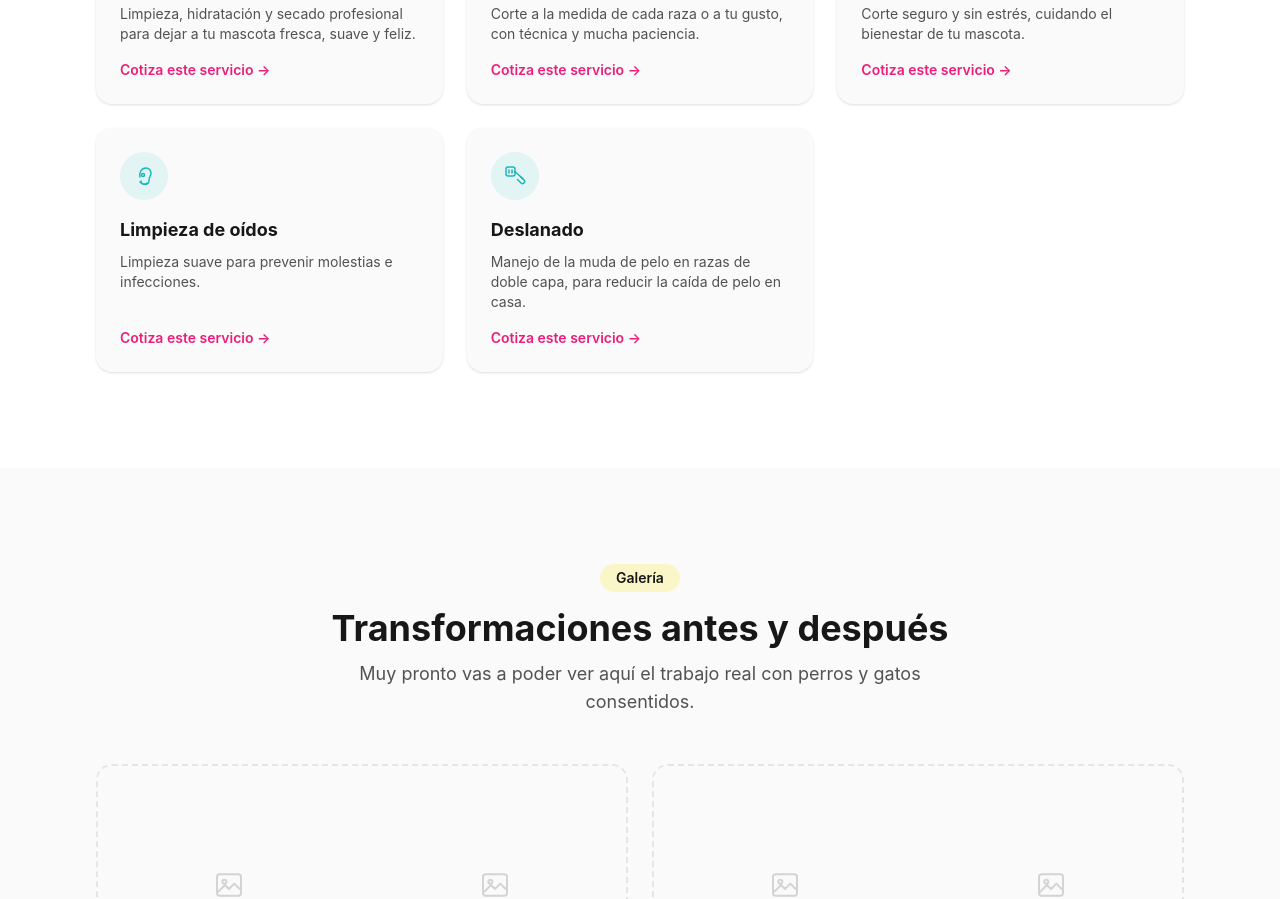
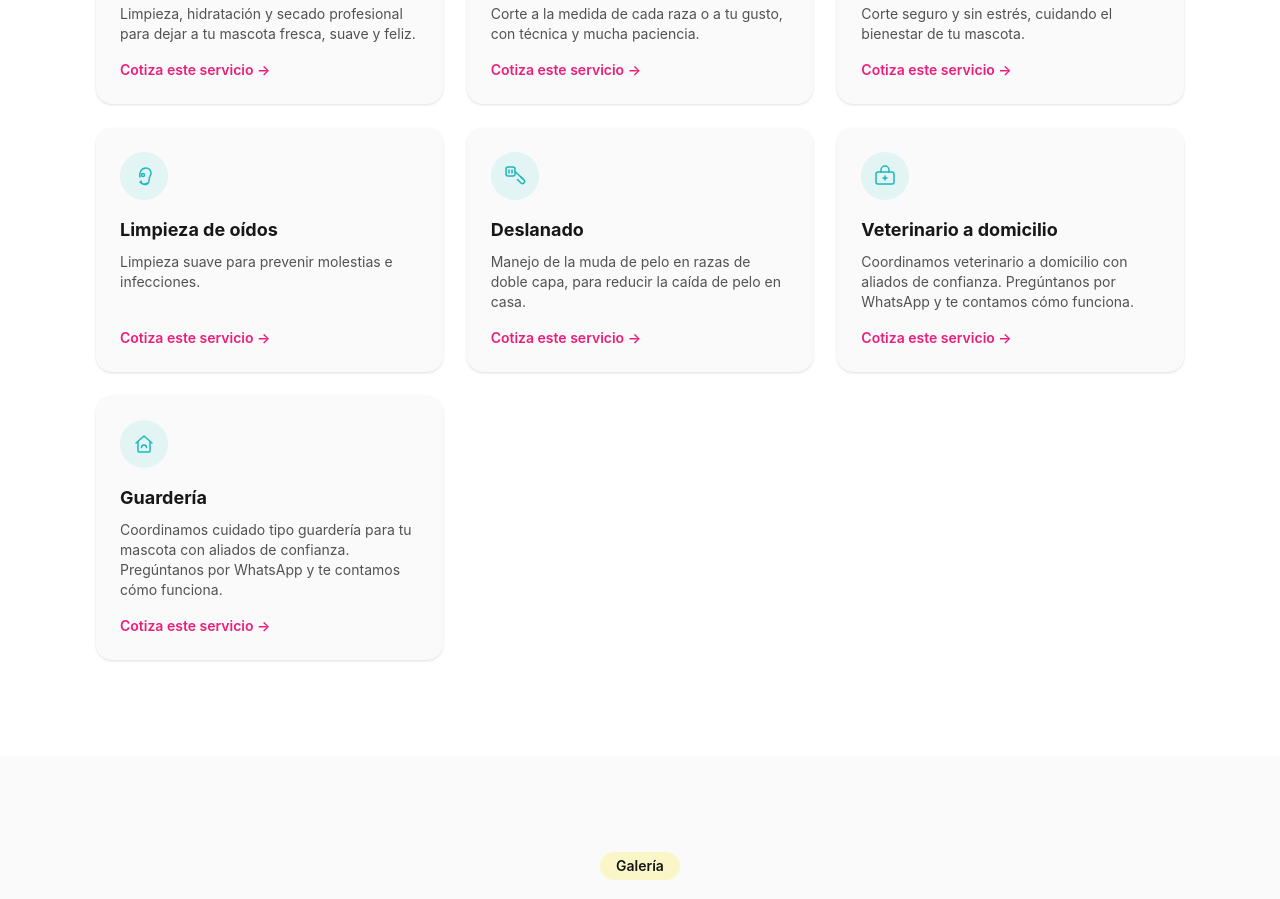
Before and after one commit to keniercccl/enredados-grooming-landing, a React (Vite) app: page / in a window 1280 px wide. Shown: the part 1940-2839 px from the top of the page. Built offline with nearby package versions, Linux system fonts and the light colour scheme.

Commit message:
feat: sprint 9 - servicios de Veterinario a domicilio y Guarderia
Agrega dos servicios nuevos a data/services.ts, coordinados con
aliados de confianza (sin nombrarlos) y cotizables por WhatsApp igual
que el resto. Suma los iconos VetIcon y DaycareIcon.

```diff
--- a/src/components/common/icons.tsx
+++ b/src/components/common/icons.tsx
@@ -53,6 +53,26 @@ export function EarIcon(props: SVGProps<SVGSVGElement>) {
   )
 }
 
+export function VetIcon(props: SVGProps<SVGSVGElement>) {
+  return (
+    <svg {...defaultProps} {...props}>
+      <rect x="3" y="8" width="18" height="12" rx="2" />
+      <path d="M8 8V6a4 4 0 0 1 8 0v2" />
+      <path d="M12 12v4M10 14h4" />
+    </svg>
+  )
+}
+
+export function DaycareIcon(props: SVGProps<SVGSVGElement>) {
+  return (
+    <svg {...defaultProps} {...props}>
+      <path d="M4 11 12 4l8 7" />
+      <path d="M6 10v9a1 1 0 0 0 1 1h10a1 1 0 0 0 1-1v-9" />
+      <path d="M9.5 15.5a2.5 2.5 0 0 1 5 0" />
+    </svg>
+  )
+}
+
 export function ImageIcon(props: SVGProps<SVGSVGElement>) {
   return (
     <svg {...defaultProps} {...props}>
--- a/src/data/services.ts
+++ b/src/data/services.ts
@@ -1,4 +1,12 @@
-import { BathIcon, ScissorsIcon, PawIcon, EarIcon, BrushIcon } from '@/components/common/icons'
+import {
+  BathIcon,
+  ScissorsIcon,
+  PawIcon,
+  EarIcon,
+  BrushIcon,
+  VetIcon,
+  DaycareIcon,
+} from '@/components/common/icons'
 import type { Service } from '@/types/service'
 
 export const services: Service[] = [
@@ -35,4 +43,18 @@ export const services: Service[] = [
       'Manejo de la muda de pelo en razas de doble capa, para reducir la caída de pelo en casa.',
     icon: BrushIcon,
   },
+  {
+    id: 'veterinario-domicilio',
+    title: 'Veterinario a domicilio',
+    description:
+      'Coordinamos veterinario a domicilio con aliados de confianza. Pregúntanos por WhatsApp y te contamos cómo funciona.',
+    icon: VetIcon,
+  },
+  {
+    id: 'guarderia',
+    title: 'Guardería',
+    description:
+      'Coordinamos cuidado tipo guardería para tu mascota con aliados de confianza. Pregúntanos por WhatsApp y te contamos cómo funciona.',
+    icon: DaycareIcon,
+  },
 ]
```
